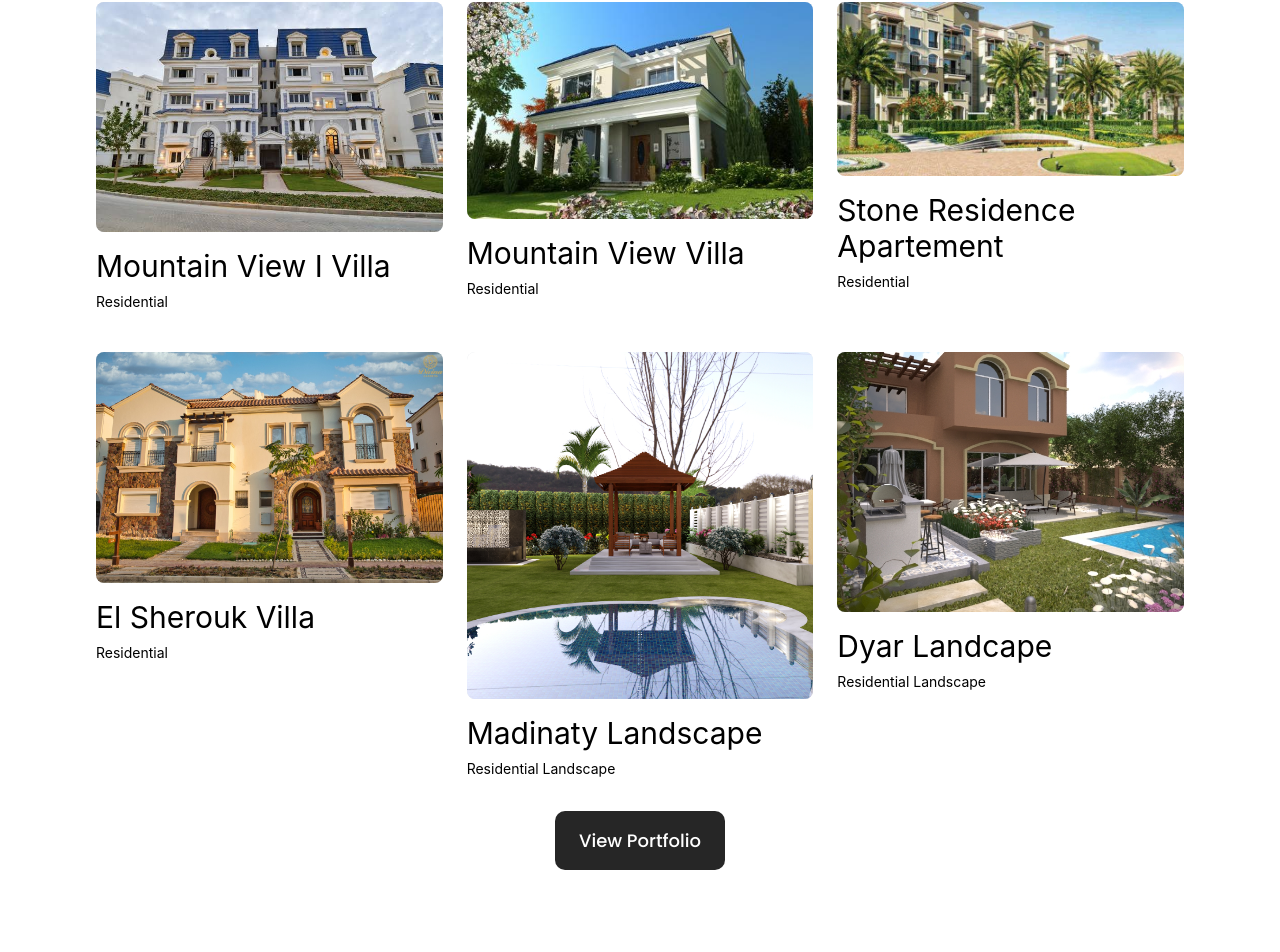
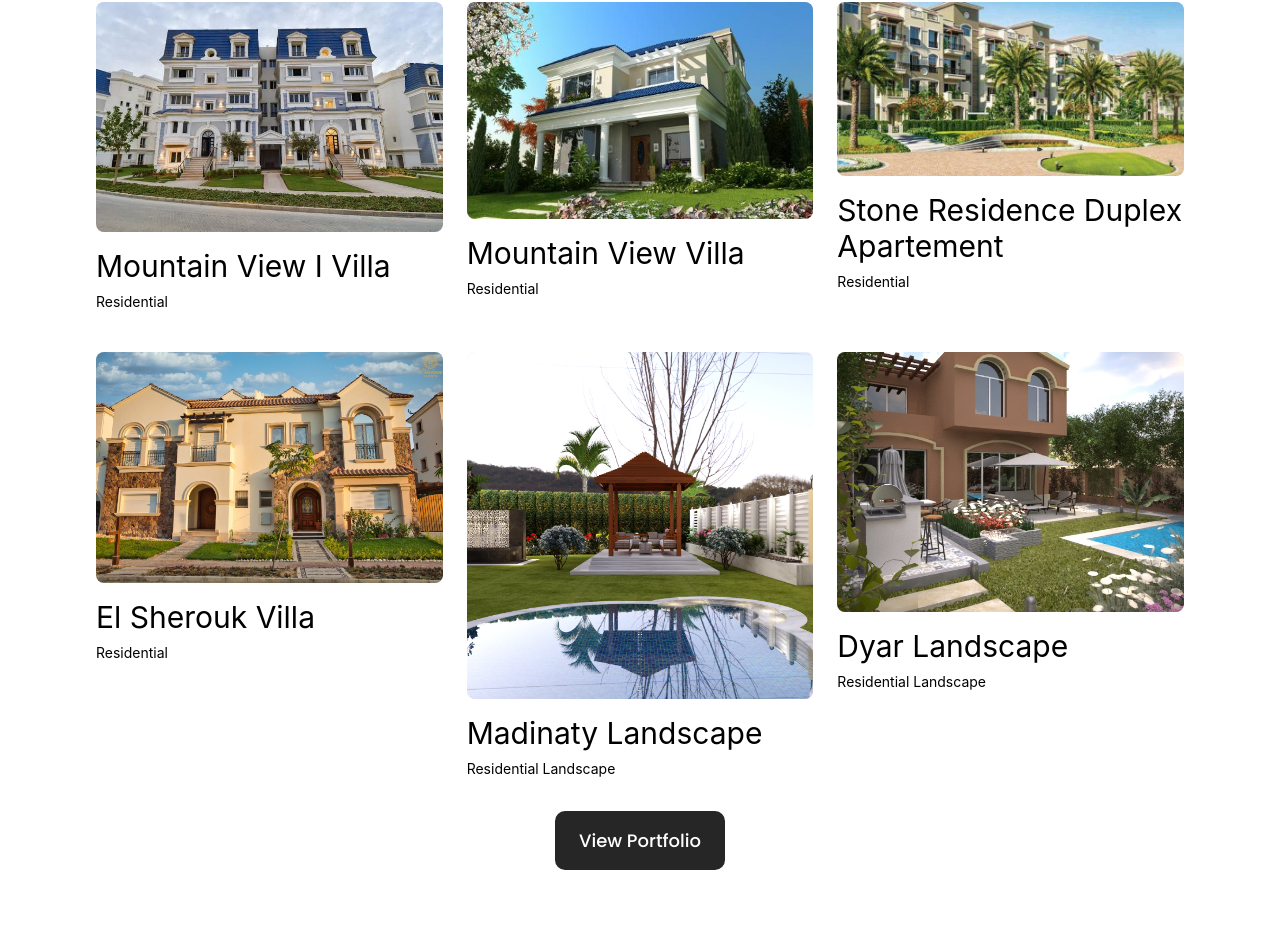
Before and after one commit to marwanabdou/firstconstruction, a React (Vite) app: page / in a window 1280 px wide. Shown: the part 5341-6293 px from the top of the page. Built offline with nearby package versions, Linux system fonts and the light colour scheme; grey boxes are pictures that could not be loaded.

Commit message:
typo fixes

```diff
--- a/src/components/Catalog.jsx
+++ b/src/components/Catalog.jsx
@@ -43,7 +43,7 @@
   },
   {
     id: 6,
-    name: 'Stone Residence Apartement',
+    name: 'Stone Residence Duplex Apartement',
     href: StoneResidenceApartement,
     price: 'Residential',
     imageSrc: stoneresidencefront,
--- a/src/components/Portfolio.jsx
+++ b/src/components/Portfolio.jsx
@@ -48,7 +48,7 @@
   },
   {
     id: 6,
-    name: 'Stone Residence Apartement',
+    name: 'Stone Residence Duplex Apartement',
     href: StoneResidenceApartement,
     price: 'Residential',
     imageSrc: stoneresidencefront,
@@ -72,7 +72,7 @@
   },
   {
     id: 9,
-    name: 'Dyar Landcape',
+    name: 'Dyar Landscape',
     href: DyarLandscape,
     price: 'Residential Landscape',
     imageSrc: DeyarLandscape2,
```
